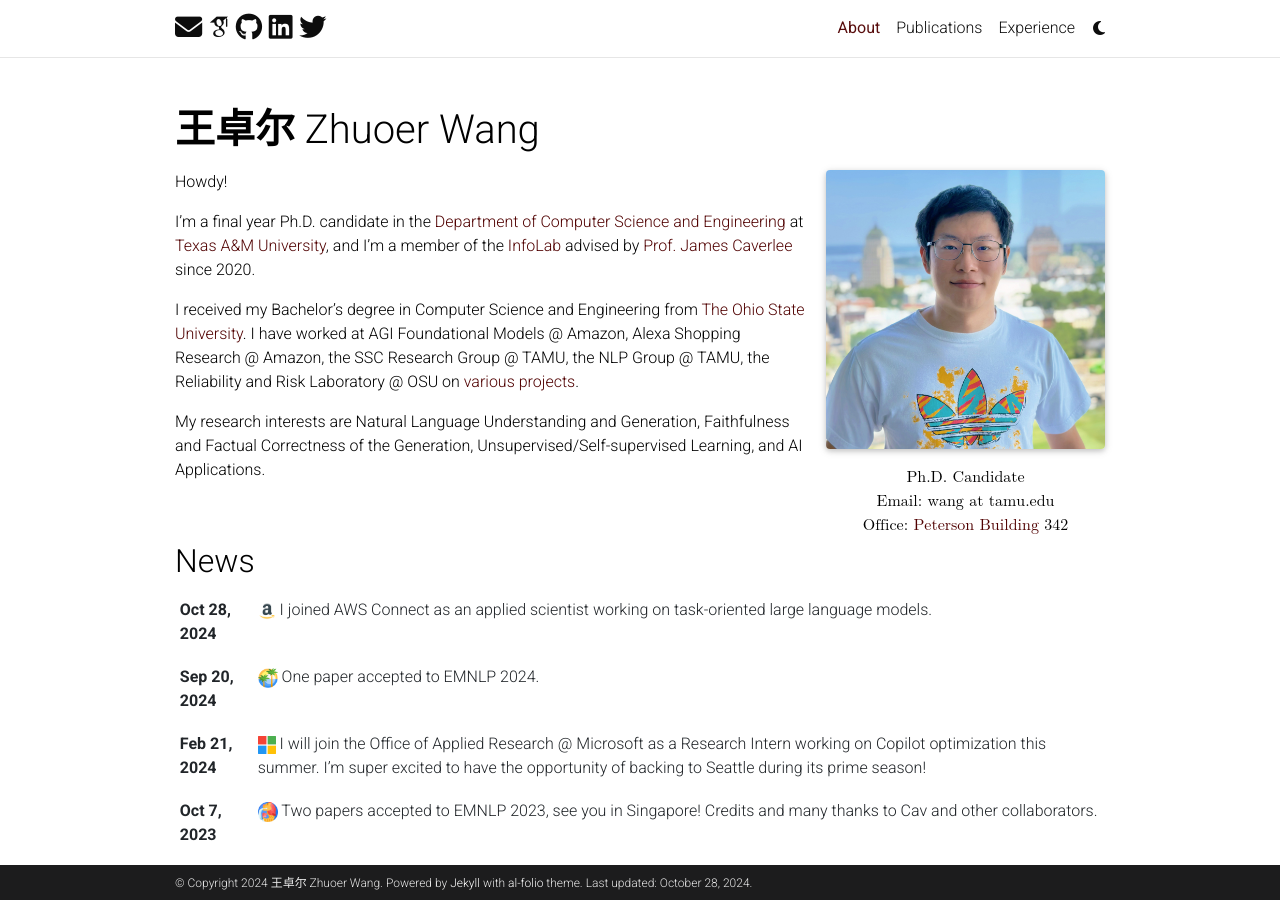
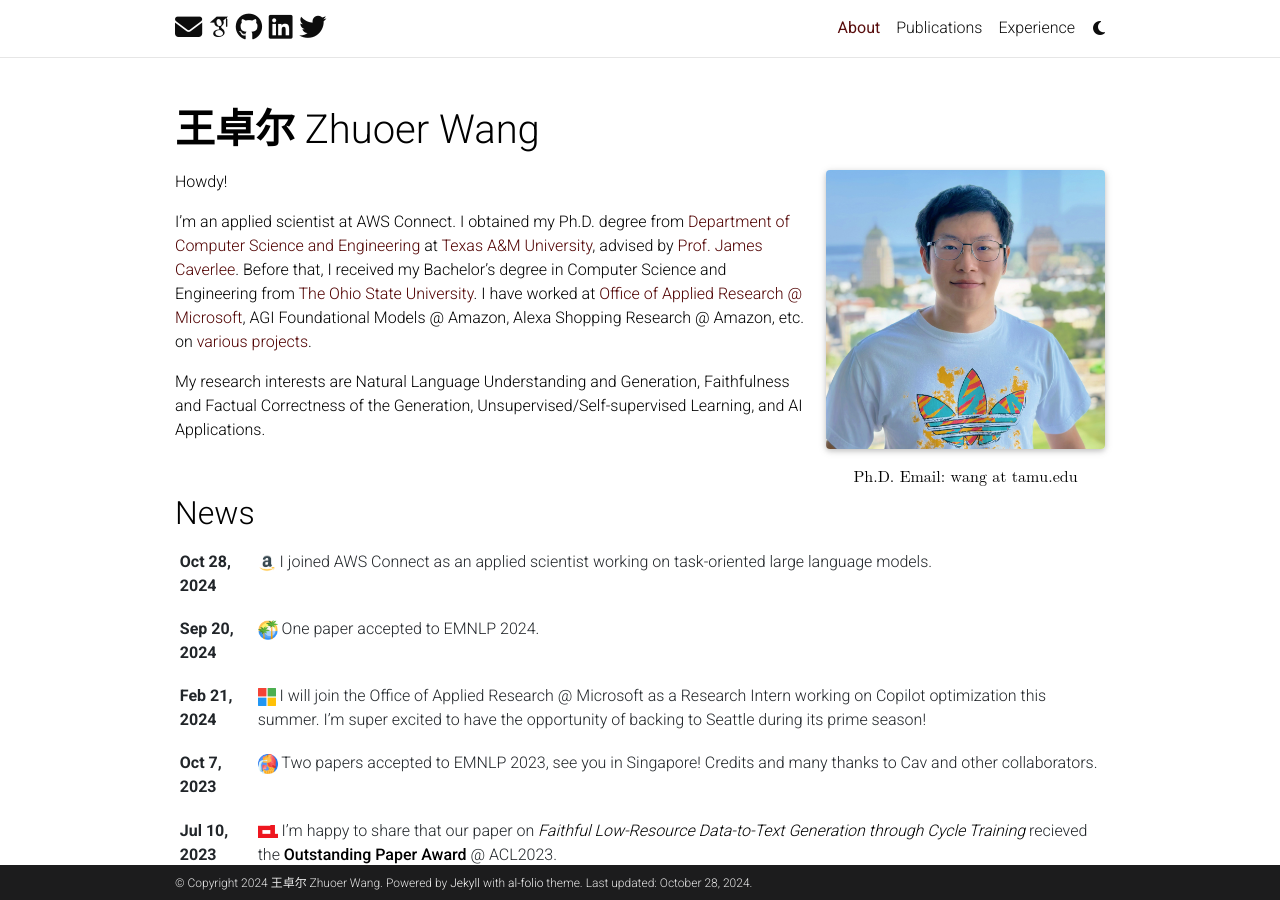
Before and after one commit to Edillower/edillower.github.io, a Jekyll site: the page built from _pages/about.md, in a window 1280 px wide and 900 px high. Built offline with Jekyll 4.4.1, drawn with Linux system fonts in a browser that asks for light colours; full-size pictures stand in for the smaller copies a plugin makes; some web fonts are replaced; comment, search, counter and statistics services are not loaded; a style sheet for code colours, icons or effects is not loaded.

Commit message:
Update about.md

```diff
--- a/_pages/about.md
+++ b/_pages/about.md
@@ -7,10 +7,8 @@ profile:
   align: right
   image: prof_pic.jpg
   more_info: >
-    <p>Ph.D. Candidate</p>
+    <p>Ph.D.</p>
     <p>Email: wang at tamu.edu</p>
-    <p>Office: <a href="https://www.tamu.edu/map/?id=427#!m/387167">Peterson Building</a> 342</p>
-
 news: true  # includes a list of news items
 selected_papers: true # includes a list of papers marked as "selected={true}"
 services: true
@@ -19,8 +17,6 @@ social: true  # includes social icons at the bottom of the page
 
 Howdy!
 
-I'm a final year Ph.D. candidate in the <a href="https://engineering.tamu.edu/cse/index.html">Department of Computer Science and Engineering</a> at <a href="https://www.tamu.edu/">Texas A&M University</a>, and I'm a member of the <a href="http://infolab.tamu.edu/">InfoLab</a> advised by <a href="https://people.engr.tamu.edu/caverlee/index.html">Prof. James Caverlee</a> since 2020.
-
-I received my Bachelor's degree in Computer Science and Engineering from <a href="https://www.osu.edu/">The Ohio State University</a>. I have worked at AGI Foundational Models @ Amazon, Alexa Shopping Research @ Amazon, the SSC Research Group @ TAMU, the NLP Group @ TAMU, the Reliability and Risk Laboratory @ OSU on <a href="https://edillower.github.io/experience/">various projects</a>.
+I'm an applied scientist at AWS Connect. I obtained my Ph.D. degree from  <a href="https://engineering.tamu.edu/cse/index.html">Department of Computer Science and Engineering</a> at <a href="https://www.tamu.edu/">Texas A&M University</a>, advised by <a href="https://people.engr.tamu.edu/caverlee/index.html">Prof. James Caverlee</a>. Before that, I received my Bachelor's degree in Computer Science and Engineering from <a href="https://www.osu.edu/">The Ohio State University</a>. I have worked at <a href="https://www.microsoft.com/en-us/research/group/office-of-applied-research/">Office of Applied Research @ Microsoft</a>, AGI Foundational Models @ Amazon, Alexa Shopping Research @ Amazon, etc. on <a href="https://edillower.github.io/experience/">various projects</a>.
 
 My research interests are Natural Language Understanding and Generation, Faithfulness and Factual Correctness of the Generation, Unsupervised/Self-supervised Learning, and AI Applications.
```
